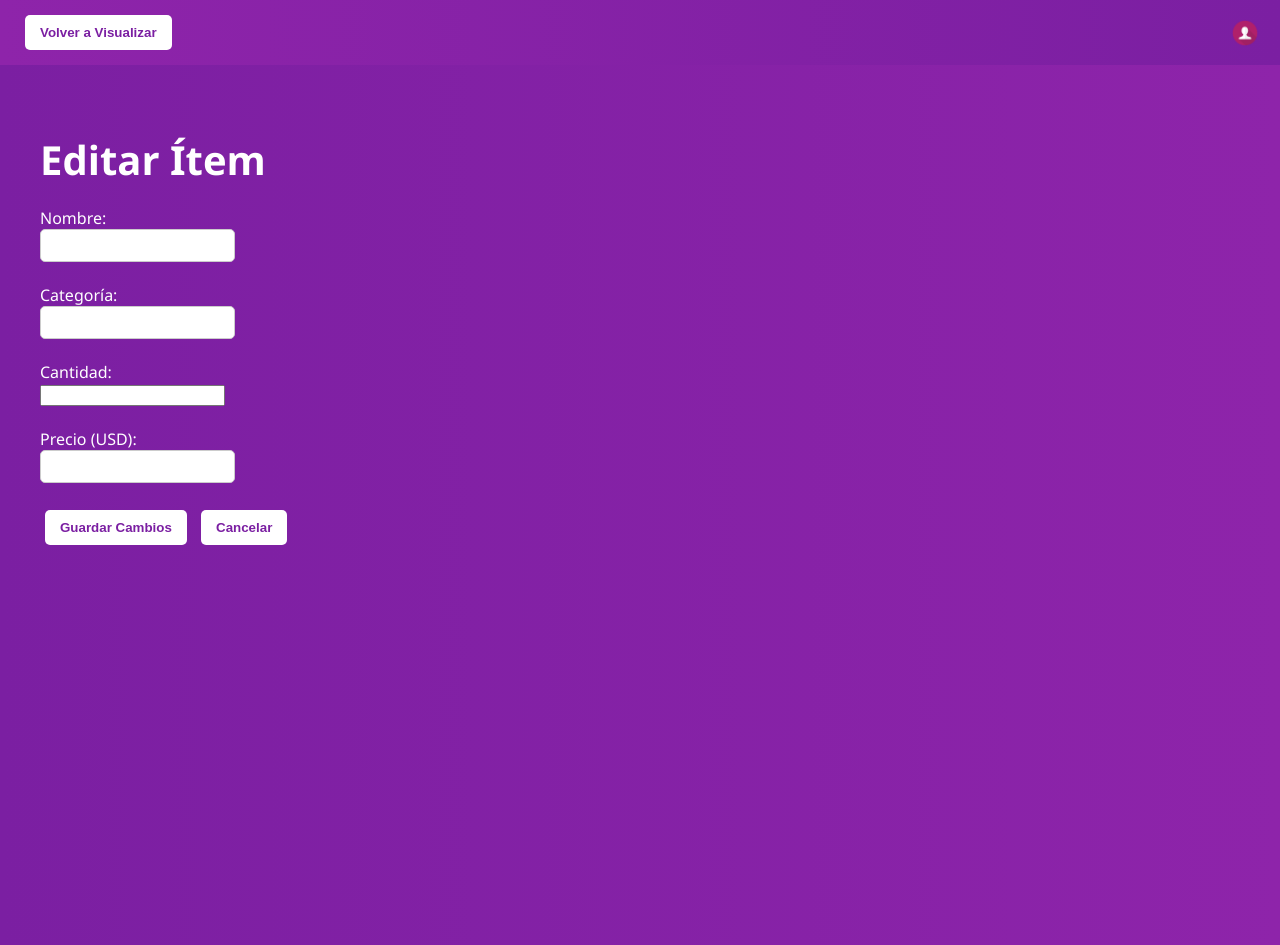
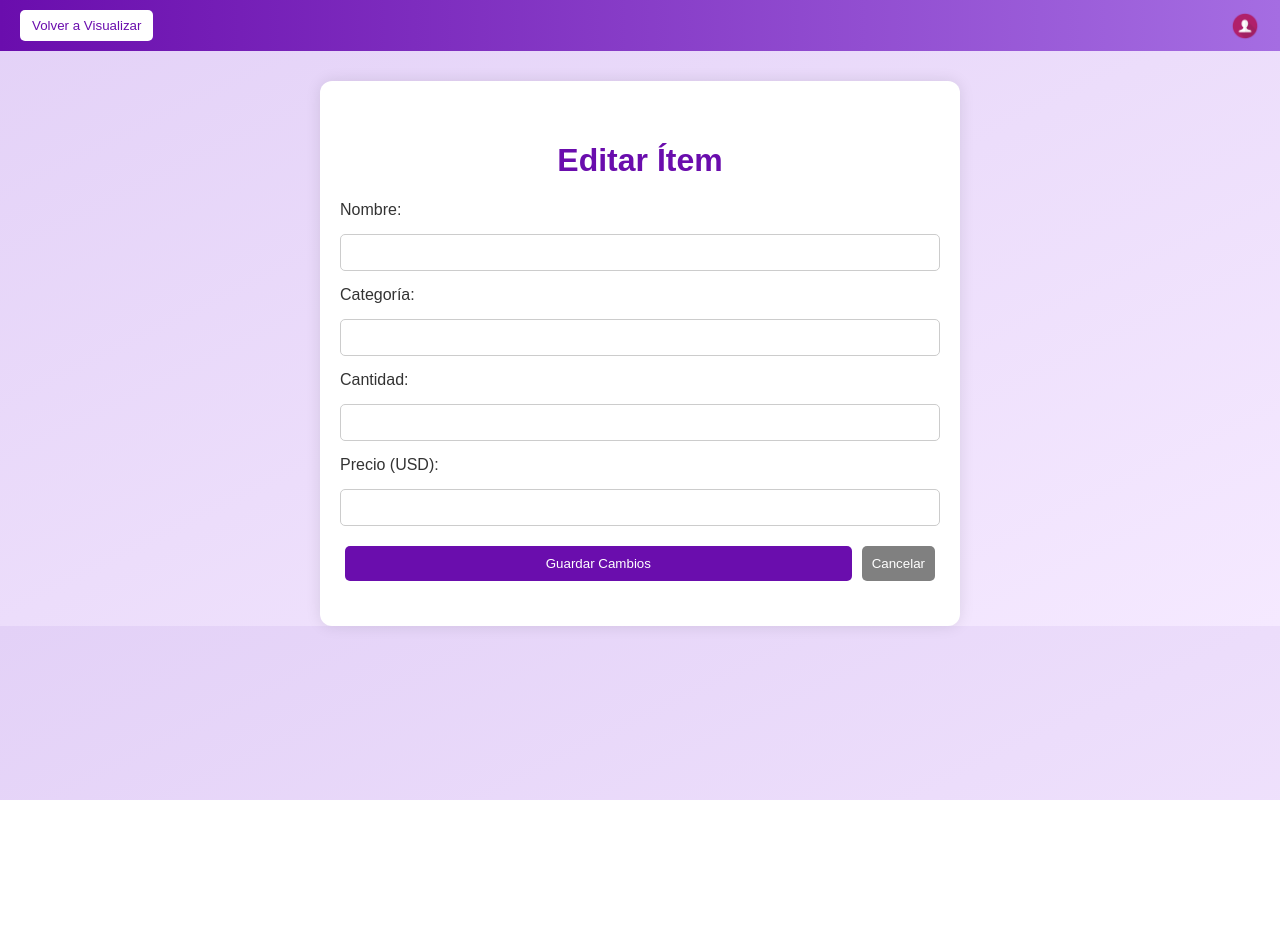
Before and after one commit to SharkCtts/Taller_LS3, a Flask app: template templates/editar_item.html in a window 1280 px wide. After the commit the page ends 800 px from the top, so only its background shows below. Run offline with Flask 3, Linux system fonts and the light colour scheme; the template is opened without the code that fills it, so the values that code supplies are empty.

Commit message:
organizacion de visual y editar en css

```diff
--- a/static/css/editar_item.css
+++ b/static/css/editar_item.css
@@ -1,9 +1,69 @@
-input, select {
-    padding: 8px;
+body {
+    margin: 0;
+    font-family: Arial, sans-serif;
+    background: linear-gradient(to bottom right, #e3d1f7, #f5e9ff);
+    color: #333;
+}
+
+.top-bar {
+    background: linear-gradient(to right, #6a0dad, #a56de2);
+    padding: 10px 20px;
+    display: flex;
+    justify-content: space-between;
+    align-items: center;
+    color: white;
+}
+
+.top-bar button {
+    background: white;
+    color: #6a0dad;
+    border: none;
+    padding: 8px 12px;
     border-radius: 5px;
+    cursor: pointer;
+}
+
+.user-button {
+    cursor: pointer;
+    position: relative;
+}
+
+.user-button img {
+    margin-left: 8px;
+    vertical-align: middle;
+    border-radius: 50%;
+}
+
+.dropdown {
+    display: none;
+    position: absolute;
+    right: 0;
+    top: 35px;
+    background-color: white;
     border: 1px solid #ccc;
-    width: 100%;
-    max-width: 400px;
+    z-index: 10;
+}
+
+.dropdown a {
+    display: block;
+    padding: 10px;
+    text-decoration: none;
+    color: #333;
+}
+
+.landing-container {
+    padding: 40px 20px;
+    max-width: 600px;
+    margin: auto;
+    background: white;
+    border-radius: 12px;
+    box-shadow: 0 0 15px rgba(0,0,0,0.1);
+    margin-top: 30px;
+}
+
+h1 {
+    text-align: center;
+    color: #6a0dad;
 }
 
 form {
@@ -12,6 +72,28 @@ form {
     gap: 15px;
 }
 
-h1 {
+input {
+    padding: 10px;
+    border-radius: 5px;
+    border: 1px solid #ccc;
+}
+
+.form-buttons {
+    display: flex;
+    justify-content: space-between;
+}
+
+.form-buttons button {
+    flex: 1;
+    margin: 5px;
+    padding: 10px;
+    background-color: #6a0dad;
     color: white;
+    border: none;
+    border-radius: 5px;
+    cursor: pointer;
 }
+
+.form-buttons button[type="button"] {
+    background-color: gray;
+}
--- a/static/css/visualizar.css
+++ b/static/css/visualizar.css
@@ -1,11 +1,13 @@
 /* En static/css/visualizar.css */
 .top-bar {
-    background: linear-gradient(to right, #8e24aa, #7b1fa2);
+    background-color: #a103a1;
     color: white;
     padding: 10px 20px;
     display: flex;
     justify-content: space-between;
     align-items: center;
+    border: 3px solid #000000;
+    border-radius: 10px;
 }
 
 .user-button {
@@ -37,7 +39,7 @@
 .landing-container {
     padding: 40px;
     color: white;
-    background: linear-gradient(to right, #7b1fa2, #8e24aa);
+    background: linear-gradient(to right, #800080, #b266b2);
     min-height: 100vh;
 }
 
@@ -74,6 +76,9 @@ table {
     color: black;
     border-collapse: collapse;
     margin-top: 20px;
+    border: 3px solid #000000;
+
+
 }
 
 th, td {
--- a/templates/editar_item.html
+++ b/templates/editar_item.html
@@ -4,7 +4,7 @@
     <meta charset="UTF-8">
     <title>Editar Ítem</title>
     <meta name="viewport" content="width=device-width, initial-scale=1.0">
-    <link rel="stylesheet" href="{{ url_for('static', filename='css/visualizar.css') }}">
+    <link rel="stylesheet" href="{{ url_for('static', filename='css/editar_item.css') }}">
 </head>
 <body>
     <!-- BARRA SUPERIOR -->
@@ -21,26 +21,26 @@
         </div>
     </div>
 
-    <!-- CONTENIDO PRINCIPAL -->
+    <!-- CONTENIDO -->
     <div class="landing-container">
         <h1>Editar Ítem</h1>
         <form method="POST">
-            <label>Nombre:</label><br>
-            <input type="text" name="nombre" value="{{ item.nombre }}" required><br><br>
+            <label>Nombre:</label>
+            <input type="text" name="nombre" value="{{ item.nombre }}" required>
 
-            <label>Categoría:</label><br>
-            <input type="text" name="categoria" value="{{ item.categoria }}" required><br><br>
+            <label>Categoría:</label>
+            <input type="text" name="categoria" value="{{ item.categoria }}" required>
 
-            <label>Cantidad:</label><br>
-            <input type="number" name="cantidad" value="{{ item.cantidad }}" required><br><br>
+            <label>Cantidad:</label>
+            <input type="number" name="cantidad" value="{{ item.cantidad }}" required>
 
-            <label>Precio (USD):</label><br>
-            <input type="text" name="precio" value="{{ item.precio }}" required><br><br>
+            <label>Precio (USD):</label>
+            <input type="text" name="precio" value="{{ item.precio }}" required>
 
-            <button type="submit">Guardar Cambios</button>
-            <a href="{{ url_for('visualizar') }}">
-                <button type="button">Cancelar</button>
-            </a>
+            <div class="form-buttons">
+                <button type="submit">Guardar Cambios</button>
+                <a href="{{ url_for('visualizar') }}"><button type="button">Cancelar</button></a>
+            </div>
         </form>
     </div>
 
```
Also changed, not shown: templates/visualizar.html (+7 -0 lines).
